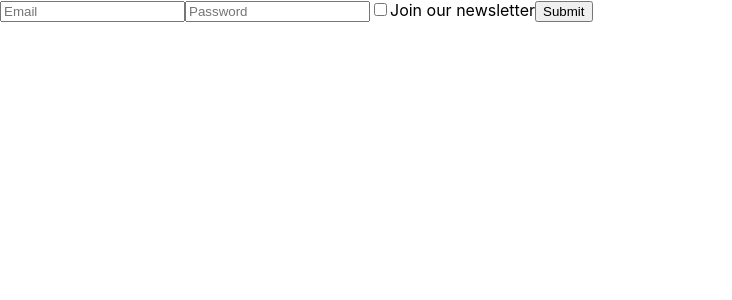
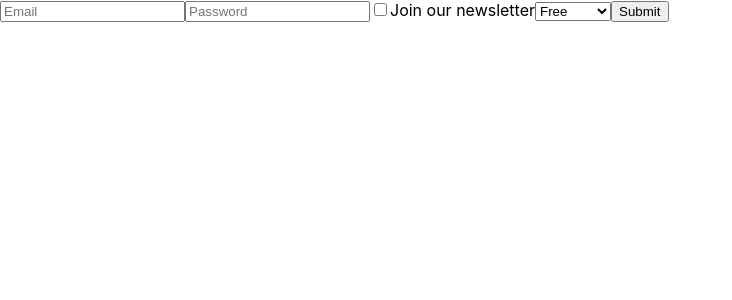
Before and after one commit to collinewait/react-form-with-formik, a React (Create React App) app: page / in a window 1280 px wide. Shown: the top 300 px of the page, without its empty margins (0-732 px from the left). Built offline with nearby package versions, Linux system fonts and the light colour scheme.

Commit message:
add a drop down

```diff
--- a/src/App.js
+++ b/src/App.js
@@ -11,17 +11,22 @@ function App({ values }) {
         <Field type="checkbox" name="newsletter" checked={values.newsletter} />
         Join our newsletter
       </label>
+      <Field component="select" name="plan">
+        <option value="free">Free</option>
+        <option value="premium">Premium</option>
+      </Field>
       <button>Submit</button>
     </Form>
   );
 }
 
 export default withFormik({
-  mapPropsToValues({ email, password, newsletter }) {
+  mapPropsToValues({ email, password, newsletter, plan }) {
     return {
       email: email || "",
       password: password || "",
-      newsletter: newsletter || false
+      newsletter: newsletter || false,
+      plan: plan || "free"
     };
   },
   handleSubmit(values) {
```
